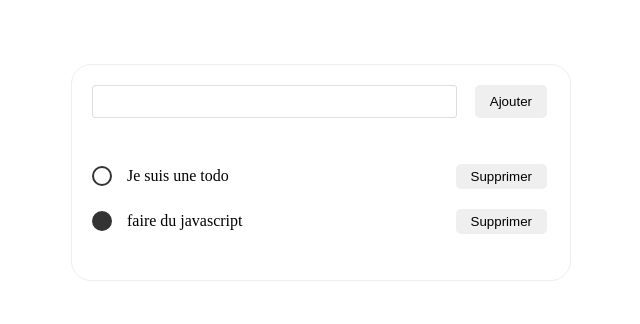
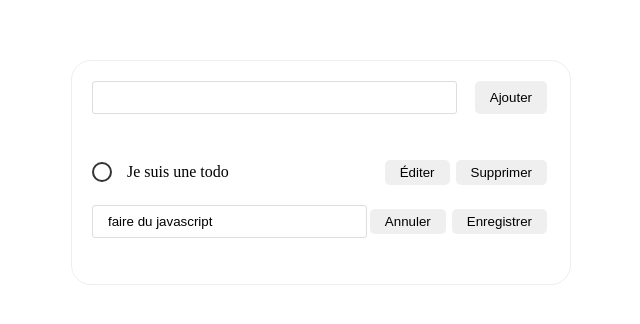
Before and after one commit to ackheron/Todo_JavaScript_Vanilla, a website built with webpack: page src/index.html in a window 1280 px wide. Shown: the part 228-552 px from the top of the page, without its empty margins (319-959 px from the left). Built offline with nearby package versions, Linux system fonts and the light colour scheme.

Commit message:
Edition todo

```diff
--- a/src/index.js
+++ b/src/index.js
@@ -8,10 +8,12 @@ const todos = [
     {
         text: "Je suis une todo",
         done: false,
+        editMode: false,
     },
     {
         text: "faire du javascript",
         done: true,
+        editMode: true,
     },
 ];
 
@@ -24,7 +26,11 @@ form.addEventListener("submit", (event) => {
 
 const displayTodo = () => {
     const todosNode = todos.map((todo, index) => {
-        return createTodoElement(todo, index);
+        if (todo.editMode) {
+            return createTodoEditElement(todo, index);
+        } else {
+            return createTodoElement(todo, index);
+        }
     });
     ul.innerHTML = "";
     ul.append(...todosNode);
@@ -41,11 +47,19 @@ const createTodoElement = (todo, index) => {
         deleTodo(index);
     });
 
+    const buttonEdit = document.createElement("button");
+    buttonEdit.innerText = "Éditer";
+    buttonEdit.addEventListener("click", (event) => {
+        event.preventDefault();
+        event.stopPropagation();
+        toggleEditMode(index);
+    });
+
     li.innerHTML = `
         <span class="todo ${todo.done ? "done" : ""}"></span>
         <p>${todo.text}</p>
     `;
-    li.appendChild(buttonDelete);
+    li.append(buttonEdit, buttonDelete);
     li.addEventListener("click", (event) => {
         event.preventDefault();
         toggleTodo(index);
@@ -53,6 +67,32 @@ const createTodoElement = (todo, index) => {
     return li;
 };
 
+const createTodoEditElement = (todo, index) => {
+    const li = document.createElement("li");
+    const input = document.createElement("input");
+    input.type = "text";
+    input.value = todo.text;
+
+    const buttonSave = document.createElement("button");
+    buttonSave.innerText = "Enregistrer";
+    buttonSave.addEventListener("click", (event) => {
+        event.preventDefault();
+        event.stopPropagation();
+        editTodo(index, input);
+    });
+
+    const buttonCancel = document.createElement("button");
+    buttonCancel.innerText = "Annuler";
+    buttonCancel.addEventListener("click", (event) => {
+        event.preventDefault();
+        event.stopPropagation();
+        toggleEditMode(index);
+    });
+    li.append(input, buttonCancel, buttonSave);
+    return li;
+};
+
+// Ajout d'une todo
 const addTodo = (text) => {
     todos.push({
         text,
@@ -61,31 +101,30 @@ const addTodo = (text) => {
     displayTodo();
 };
 
+// Suppression d'un todo
 const deleTodo = (index) => {
     todos.splice(index, 1);
     displayTodo();
 };
 
+// Changement de status d'un todo
 const toggleTodo = (index) => {
     todos[index].done = !todos[index].done;
     displayTodo();
 };
 
+// Passage d'une todo en mode édition
+const toggleEditMode = (index) => {
+    todos[index].editMode = !todos[index].editMode;
+    displayTodo();
+};
+
+// Modification du texte d'une todo en mode edition
+const editTodo = (index, input) => {
+    const value = input.value;
+    todos[index].text = value;
+    todos[index].editMode = false;
+    displayTodo();
+};
+
 displayTodo();
-
-// VERSION ALTERATIVE DISPLAY TODO
-
-// const displayTodo = () => {
-//     for (const todo of todos) {
-//         document.querySelector("ul").innerHTML += `
-//        <li>
-//         <span class="todo ${todo.done ? "done" : ""}"></span>
-//         <p>${todo.text}</p>
-//         <button>Éditer</button>
-//         <button>Supprimer</button>
-//     </li>
-//         `;
-//     }
-// };
-
-// displayTodo();
--- a/src/style.css
+++ b/src/style.css
@@ -59,7 +59,8 @@ li {
     padding: .625rem 0;
 }
 
-li p {
+li p,
+input {
     flex: 1;
 }
 
```
